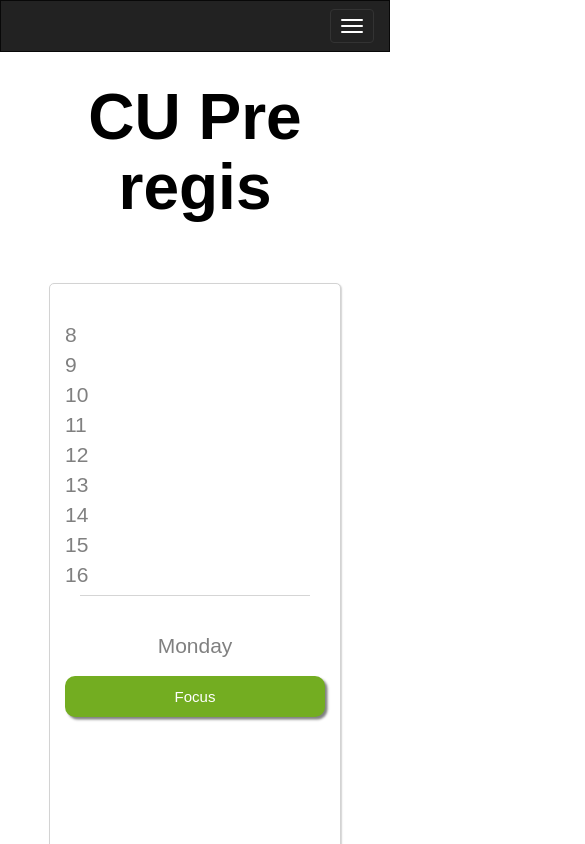
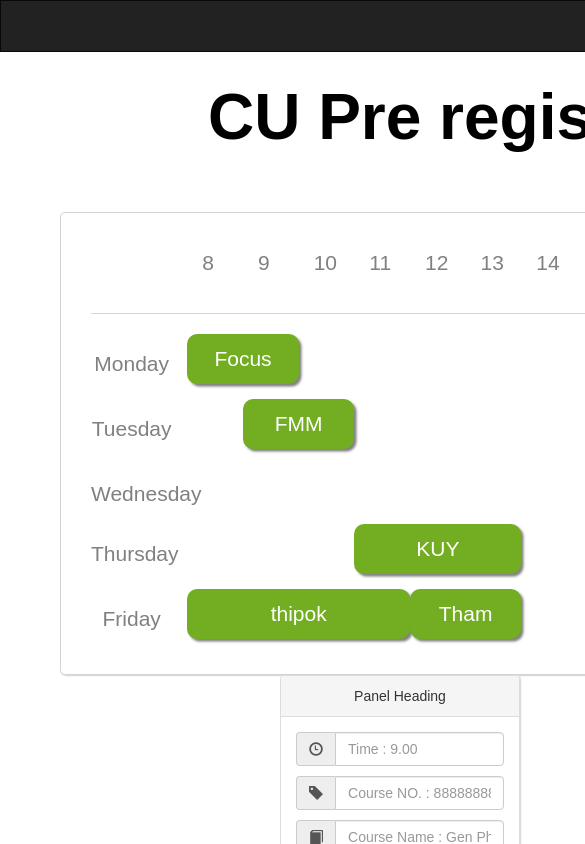
Before and after one commit to kritkrm/Database_Project-1, a React (Create React App) app in the folder preregis/: page / in a window 390 px wide. Shown: the top 844 px of the page, 585 px wide, since content can reach past the window. Built offline with nearby package versions, Linux system fonts and the light colour scheme.

Commit message:
update responsive

```diff
--- a/preregis/src/components/subject_bar.js
+++ b/preregis/src/components/subject_bar.js
@@ -4,12 +4,12 @@ class SubjectBar extends Component {
     render() {
             if(this.props.period == 0) {
                 return (
-                    <div className="col-sm-1"><p> </p></div>
+                    <div className="col-xs-1"><p> </p></div>
                 );
             }
-            let per = "col-sm-" + this.props.period.toString();
+            let per = "col-xs-" + this.props.period.toString() + " no-padding";
             return (
-                 <div className={per}><p id="rcorners1">{this.props.name}</p></div>
+                 <div className={per}><p className="rcorners1">{this.props.name}</p></div>
             );
     }
 }
--- a/preregis/src/container/search_panel.js
+++ b/preregis/src/container/search_panel.js
@@ -3,7 +3,7 @@ import React, { Component } from 'react';
 class SearchPanel extends Component {
   render() {
     return (
-        <div className="col-sm-4 text-center ">
+        <div className="col-xs-4 text-center ">
             <div className="panel panel-default">
 
                 <div className="panel-heading">Panel Heading</div>
--- a/preregis/src/container/table.js
+++ b/preregis/src/container/table.js
@@ -28,8 +28,7 @@ class Table extends Component {
                         {name: "KUY", period: 3}, {name: "", period: 0}, {name: "", period: 0}
                     ],
                     [
-                        {name: "", period: 0}, {name: "", period: 0}, {name: "", period: 0},
-                        {name: "", period: 0}, {name: "", period: 0}, {name: "", period: 0},
+                        {name: "thipok", period: 4}, {name: "Tham", period: 2},
                         {name: "", period: 0}, {name: "", period: 0}
                     ],
                 ]
@@ -44,41 +43,41 @@ class Table extends Component {
 
     renderTimePeriods(timePeriod) {
         return (
-            <div className="col-sm-1"><p>{timePeriod}</p></div>
+            <div className="col-xs-1"><p>{timePeriod}</p></div>
         );
     }
 
     render() {
         let time_periods = ['8', '9', '10', '11', '12', '13', '14', '15', '16'];
         return (
-            <div className="col-sm-8 text-left">
+            <div className="col-sm-8 text-left my-table">
                 <div className="jumbotron">
                       <div className="row" >
-                          <div className="col-sm-2"></div>
+                          <div className="col-xs-2"></div>
                           {time_periods.map(this.renderTimePeriods)}
                       </div>
                       <hr/>
                       <div className="row">
-                          <div className="col-sm-2 text-center"><p>Monday</p></div>
+                          <div className="col-xs-2 text-center"><p>Monday</p></div>
                           {this.state.subjects[0].map(this.renderSubjects)}
                       </div>
                       <div className="row">
-                          <div className="col-sm-2 text-center"><p>Tuesday</p></div>
+                          <div className="col-xs-2 text-center"><p>Tuesday</p></div>
                           {this.state.subjects[1].map(this.renderSubjects)}
                       </div>
 
                       <div className="row">
-                          <div className="col-sm-2 text-center"><p>Wednesday</p></div>
+                          <div className="col-xs-2 text-center"><p>Wednesday</p></div>
                           {this.state.subjects[2].map(this.renderSubjects)}
                       </div>
 
                       <div className="row">
-                          <div className="col-sm-2 text-center"><p>Thursday</p></div>
+                          <div className="col-xs-2 text-center"><p>Thursday</p></div>
                           {this.state.subjects[3].map(this.renderSubjects)}
                       </div>
 
                       <div className="row">
-                          <div className="col-sm-2 text-center"><p>Friday</p></div>
+                          <div className="col-xs-2 text-center"><p>Friday</p></div>
                           {this.state.subjects[4].map(this.renderSubjects)}
                       </div>
                 </div>
--- a/preregis/src/pages/HomePage.js
+++ b/preregis/src/pages/HomePage.js
@@ -15,8 +15,10 @@ class HomePage extends Component {
         <div className="row content">
             <div className="text-center">
                 <Header />
-                <Table />
-                <SearchPanel />
+                <div className="flex-center">
+                  <Table />
+                  <SearchPanel />
+                </div>
             </div>
         </div>
         </div>
--- a/preregis/style/style.css
+++ b/preregis/style/style.css
@@ -11,6 +11,7 @@ body {
    .navbar {
      margin-bottom: 0px;
      border-radius: 0px;
+     min-width: 800px;
    }
    /*TOP BAR*/
    #myNavbar> ul >li >a,p{
@@ -43,6 +44,8 @@ body {
 
     .main-content {
         width: 80%;
+        min-width: 800px;
+        max-width: 1200px;
         margin: auto;
     }
     /*white box*/
@@ -56,7 +59,31 @@ body {
        margin: auto;
    }
 
-   #rcorners1 {
+   .no-padding {
+     padding: 0px;
+   }
+
+   .flex-center {
+     display: flex;
+     justify-content: center;
+     align-items: center;
+     flex-wrap: wrap;
+   }
+
+   .my-table {
+     width: 700px;
+     margin-right: 10px;
+   }
+
+   .my-table > div {
+     min-width: 700px;
+   }
+
+   @media all and (max-width: px) {
+     /*CSS class Applied only when screen is smaller than or equal to 767px*/
+   }
+
+   .rcorners1 {
      color: #FFFFFF;
      background: #73AD21;
      border-radius: 10px;
```
